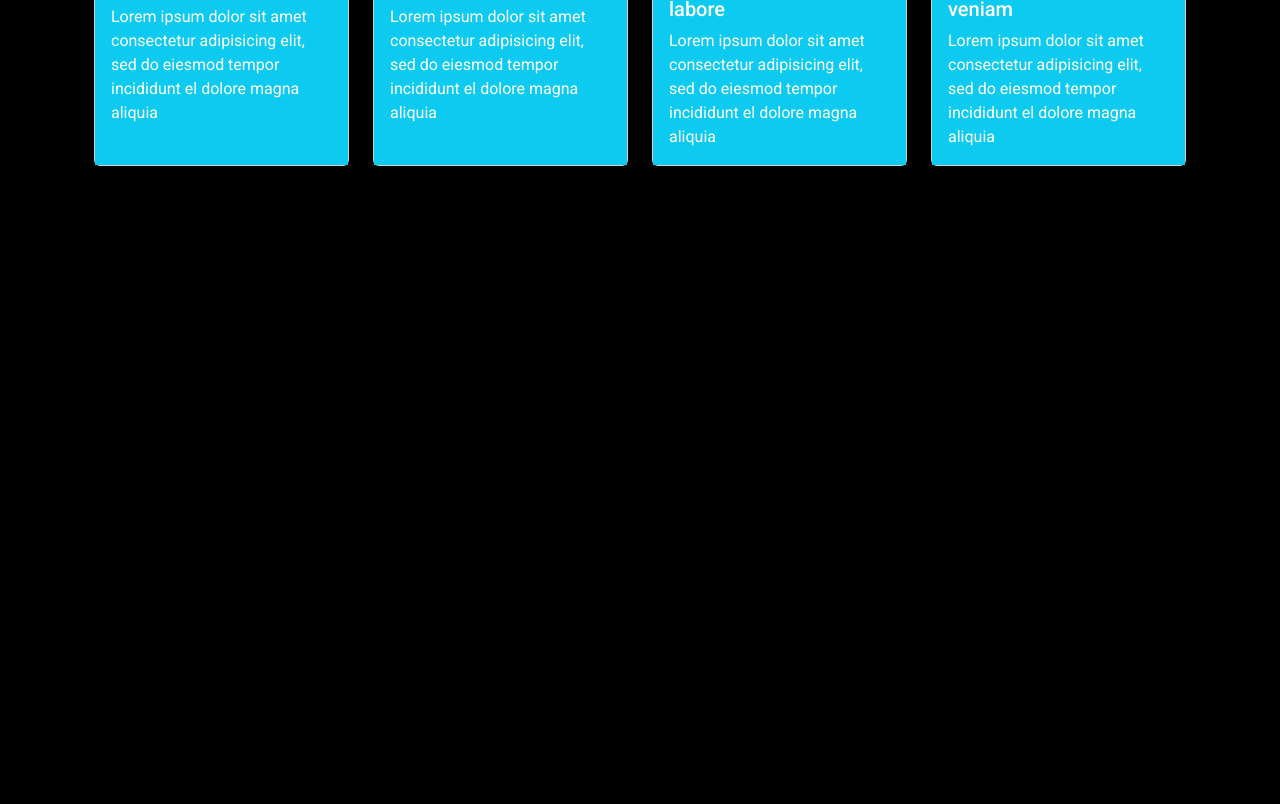
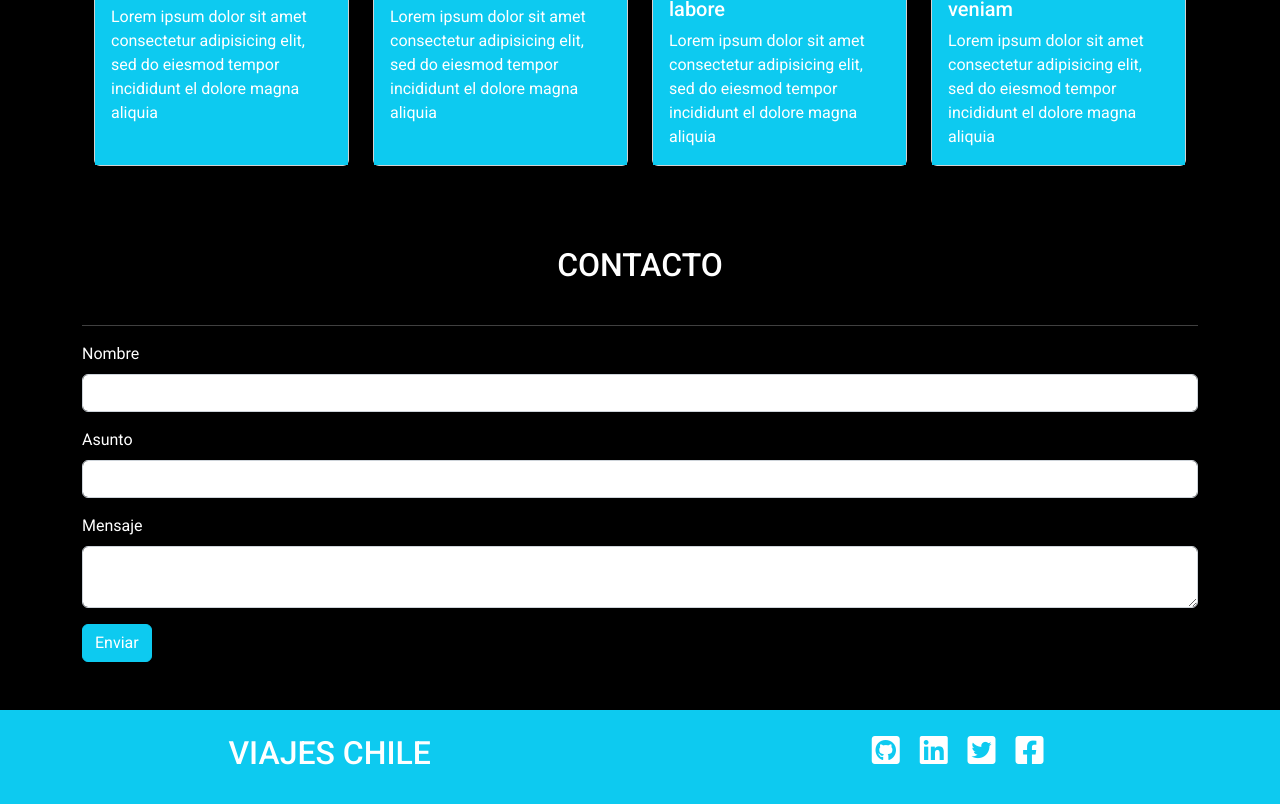
Before and after one commit to Relun/Viajes-Chile, a plain HTML site: page index.html in a window 1280 px wide. Shown: the part 1778-2582 px from the top of the page. Before the commit the page ends 1952 px from the top, so only its background shows below. Drawn offline with nearby package versions, Linux system fonts and the light colour scheme.

Commit message:
secciones contacto y footer

```diff
--- a/assets/css/style.css
+++ b/assets/css/style.css
@@ -19,3 +19,12 @@ body {
 /* .img-size {
     max-height: 160px;
 } */
+
+.btn {
+    color: #ffffff;
+}
+
+.fa-brands {
+    font-size: 2rem;
+    padding: 0 0.5rem;
+}
--- a/index.html
+++ b/index.html
@@ -156,7 +156,40 @@
             </div>
 
         </section>
+        <!-- contacto -->
+        <section class="py-5" id="contact">
+            <h2 class="text-center py-4">CONTACTO</h2>
+            <hr>
+            <form>
+                <div class="mb-3">
+                    <label for="exampleInputName" class="form-label">Nombre</label>
+                    <input type="text" class="form-control" id="exampleInputName" aria-describedby="nameHelp">
+                </div>
+                <div class="mb-3">
+                    <label for="exampleInputSubject" class="form-label">Asunto</label>
+                    <input type="text" class="form-control" id="exampleInputSubject">
+                </div>
+                <div class="mb-3">
+                    <label for="exampleInputMessage" class="form-label">Mensaje</label>
+                    <textarea class="form-control" aria-label="With textarea"></textarea>
+                </div>
+                <button type="button" class="btn btn-info" data-bs-toggle="tooltip" data-bs-placement="bottom"
+                    title="Presiona para enviar tu mensaje">
+                    Enviar
+                </button>
+            </form>
+        </section>
     </main>
+    <footer class="container-fluid d-flex justify-content-around py-4 bg-info">
+        <h2>VIAJES CHILE</h2>
+        <div>
+            <i class="fa-brands fa-github-square" data-bs-toggle="tooltip" data-bs-placement="left" title="GitHub"></i>
+            <i class="fa-brands fa-linkedin" data-bs-toggle="tooltip" data-bs-placement="bottom" title="LinkedIn"></i>
+            <i class="fa-brands fa-twitter-square" data-bs-toggle="tooltip" data-bs-placement="top" title="Twitter"></i>
+            <i class="fa-brands fa-facebook-square" data-bs-toggle="tooltip" data-bs-placement="right"
+                title="Facebook"></i>
+        </div>
+    </footer>
     <script src="https://cdn.jsdelivr.net/npm/bootstrap@5.2.2/dist/js/bootstrap.bundle.min.js"
         integrity="sha384-OERcA2EqjJCMA+/3y+gxIOqMEjwtxJY7qPCqsdltbNJuaOe923+mo//f6V8Qbsw3" crossorigin="anonymous">
     </script>
```
